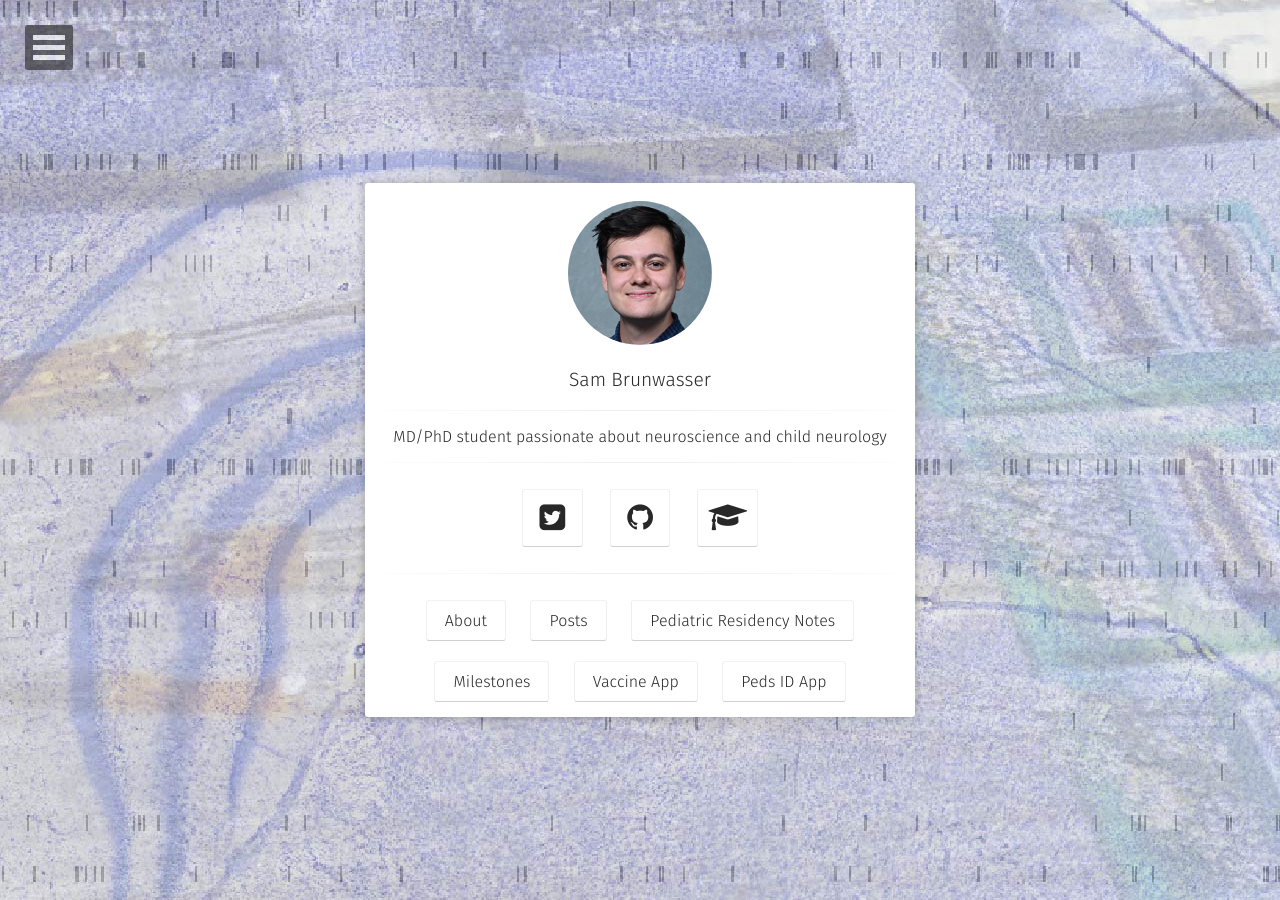
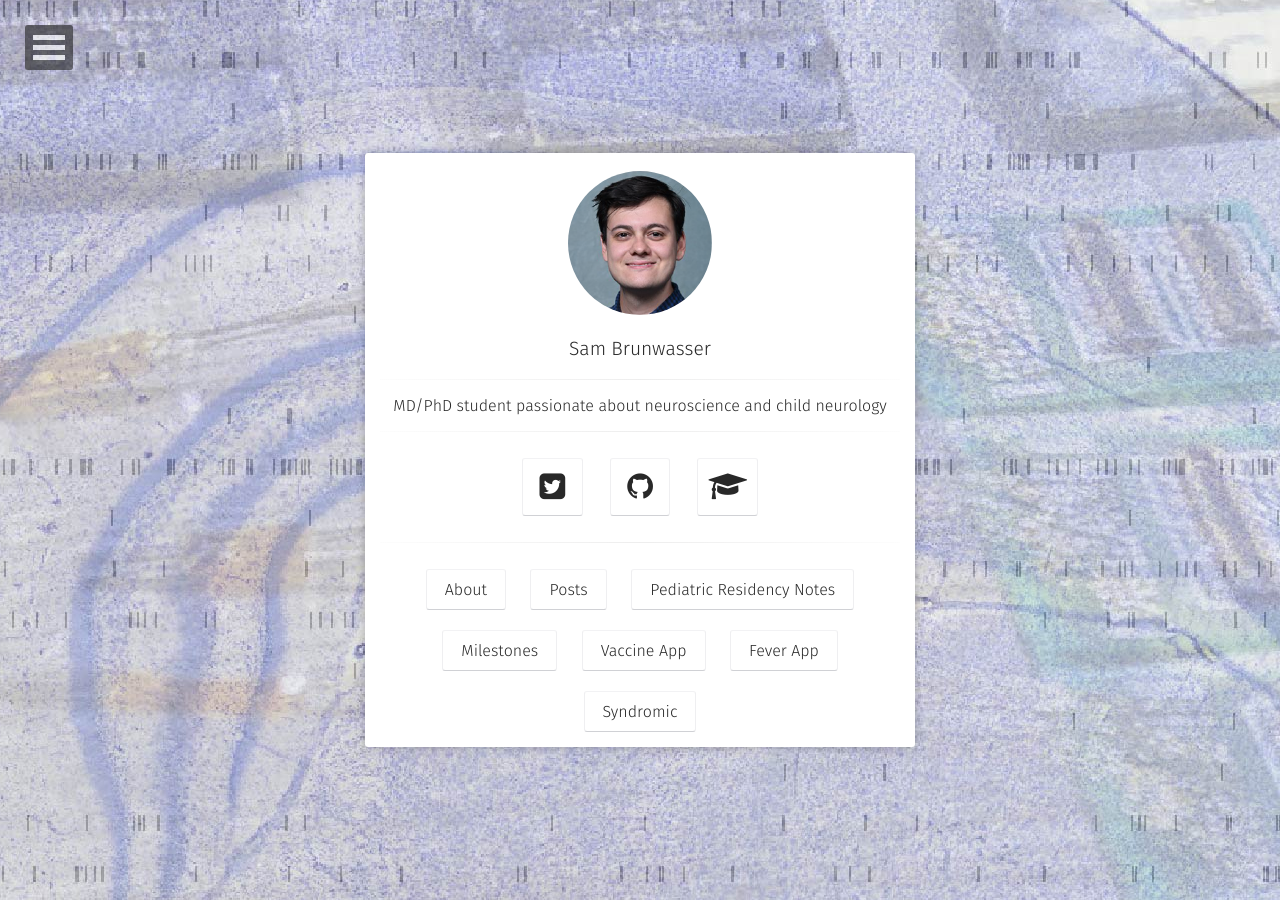
Before and after one commit to sbrunwas/sbrunwas.github.io, a Jekyll site: the page built from index.html, in a window 1280 px wide. Built offline with Jekyll 4.4.1, drawn with Linux system fonts in a browser that asks for light colours; some web fonts are replaced.

Commit message:
Update app links in home layout

```diff
--- a/_layouts/home.html
+++ b/_layouts/home.html
@@ -49,7 +49,10 @@ layout: compress
                          Vaccine App
                          </a>
 					  	 <a class = "btn zoombtn" href="https://pedsidalgo-7h2na5fnyknjqervlrjnka.streamlit.app/">
-						 Peds ID App
+						 Fever App
+						 </a>
+					  	 <a class = "btn zoombtn" href="https://syndromic.lovable.app/">
+						 Syndromic
 						 </a>
                          <!-- <a class="btn zoombtn" href="{{ site.url }}/projects">
                          Projects
```
